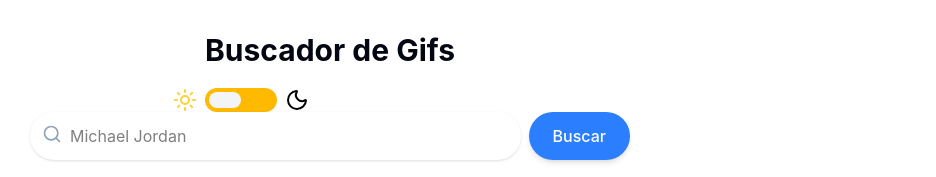
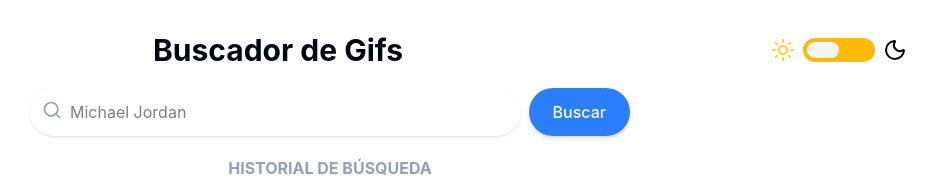
Before and after one commit to Ledtius/giphy-app, a React (Vite) app: page / in a window 1280 px wide. Shown: the top 177 px of the page, without its empty margins (310-1246 px from the left). Built offline with nearby package versions, Linux system fonts and the light colour scheme; no server answers.

Commit message:
Fixed the position of the toggle on the screen

```diff
--- a/src/components/Header.jsx
+++ b/src/components/Header.jsx
@@ -3,7 +3,7 @@ import { Toggle } from "./Toggle";
 
 export const Header = () => {
   return (
-    <div>
+    <div className="flex items-center justify-center w-full flex-wrap flex-col sm:flex-row">
       <Title />
       <Toggle />
     </div>
--- a/src/components/Toggle.jsx
+++ b/src/components/Toggle.jsx
@@ -1,7 +1,7 @@
 export const Toggle = () => {
   return (
     <>
-      <div className="w-fit flex items-center gap-2 relative">
+      <div className="w-fit flex items-center gap-2 relative left-0 sm:left-45 md:left-100 mb-5">
         <input
           className="hidden peer"
           type="checkbox"
```
